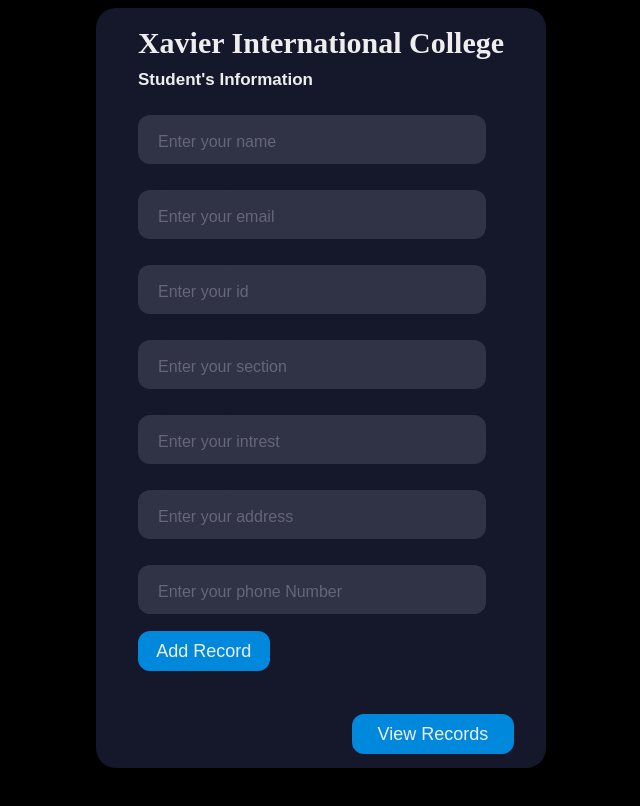
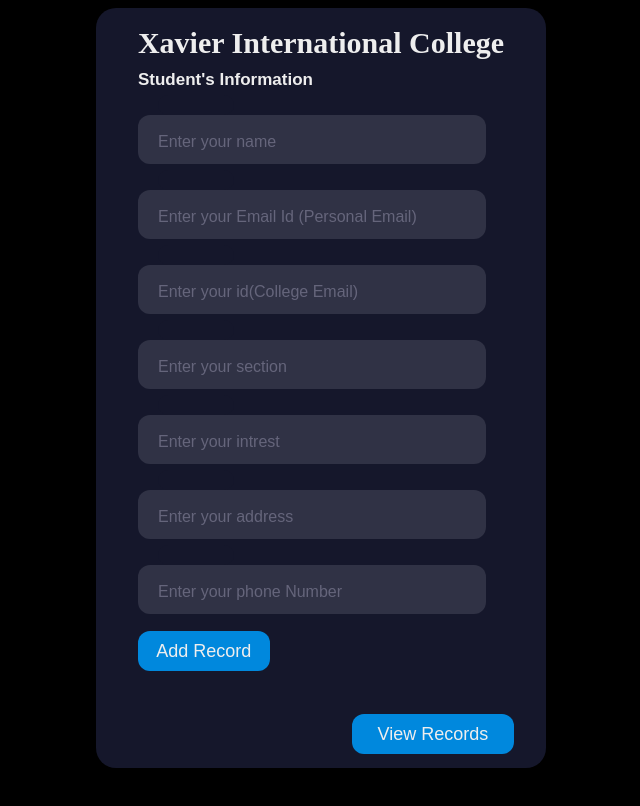
Before and after one commit to Prashantdulal/mernxavierstudents, a React (Create React App) app in the folder client/: page / in a window 1280 px wide. Both pictures are taken after a click on the button "Register Here". Shown: the top 806 px of the page, without its empty margins (319-959 px from the left). Built offline with nearby package versions, Linux system fonts and the light colour scheme.

Commit message:
make it better

```diff
--- a/client/src/components/Login.js
+++ b/client/src/components/Login.js
@@ -79,7 +79,7 @@
               />
               <div className="cut"></div>
               <label htmlFor="firstname" className="placeholder">
-                Enter your id
+                Enter your id(College email
               </label>
             </div>
           </div>
--- a/client/src/components/Signup.js
+++ b/client/src/components/Signup.js
@@ -99,7 +99,7 @@
           />
           <div className="cut"></div>
           <label htmlFor="firstname" className="placeholder">
-            Enter your email
+            Enter your Email Id (Personal Email)
           </label>
         </div>
         <div className="input-container ic1">
@@ -115,7 +115,7 @@
           />
           <div className="cut"></div>
           <label htmlFor="firstname" className="placeholder">
-            Enter your id
+            Enter your id(College Email)
           </label>
         </div>
         <div className="input-container ic1">
```
